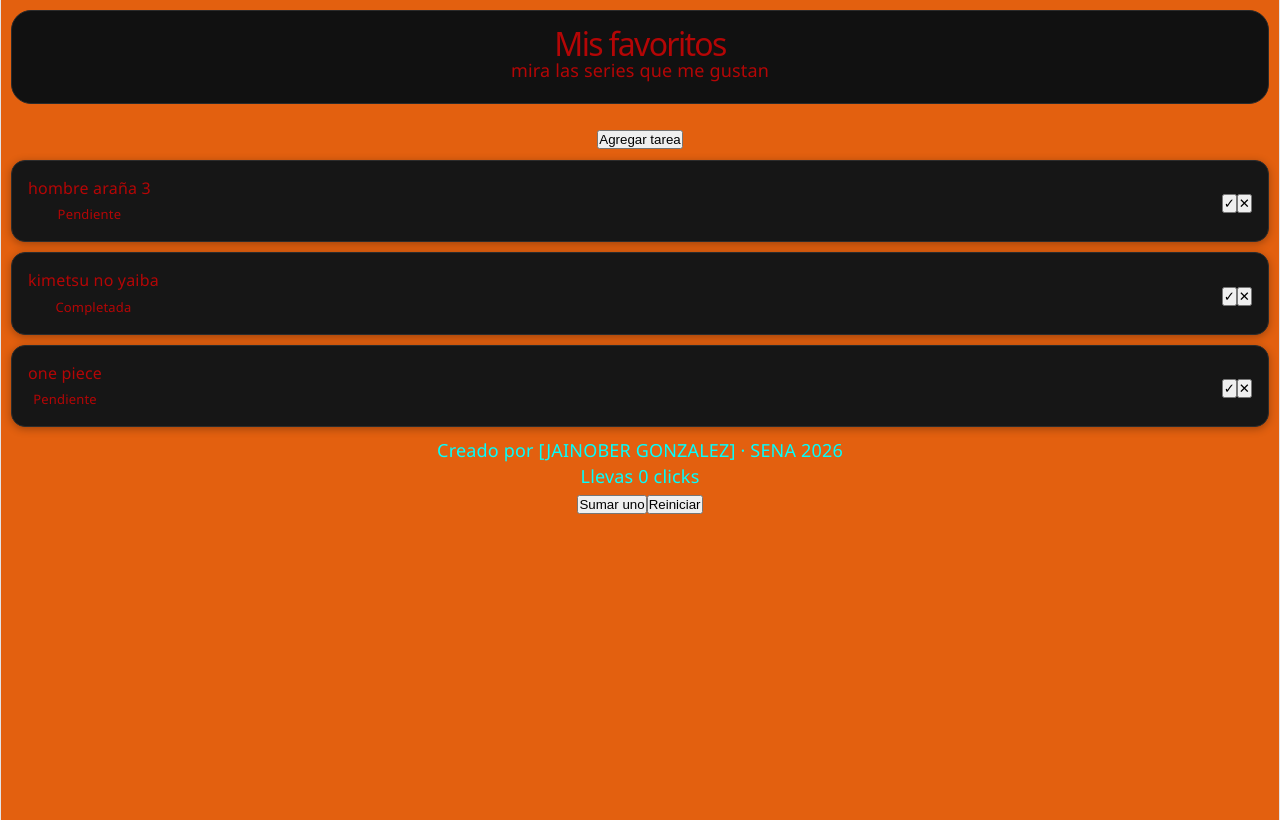
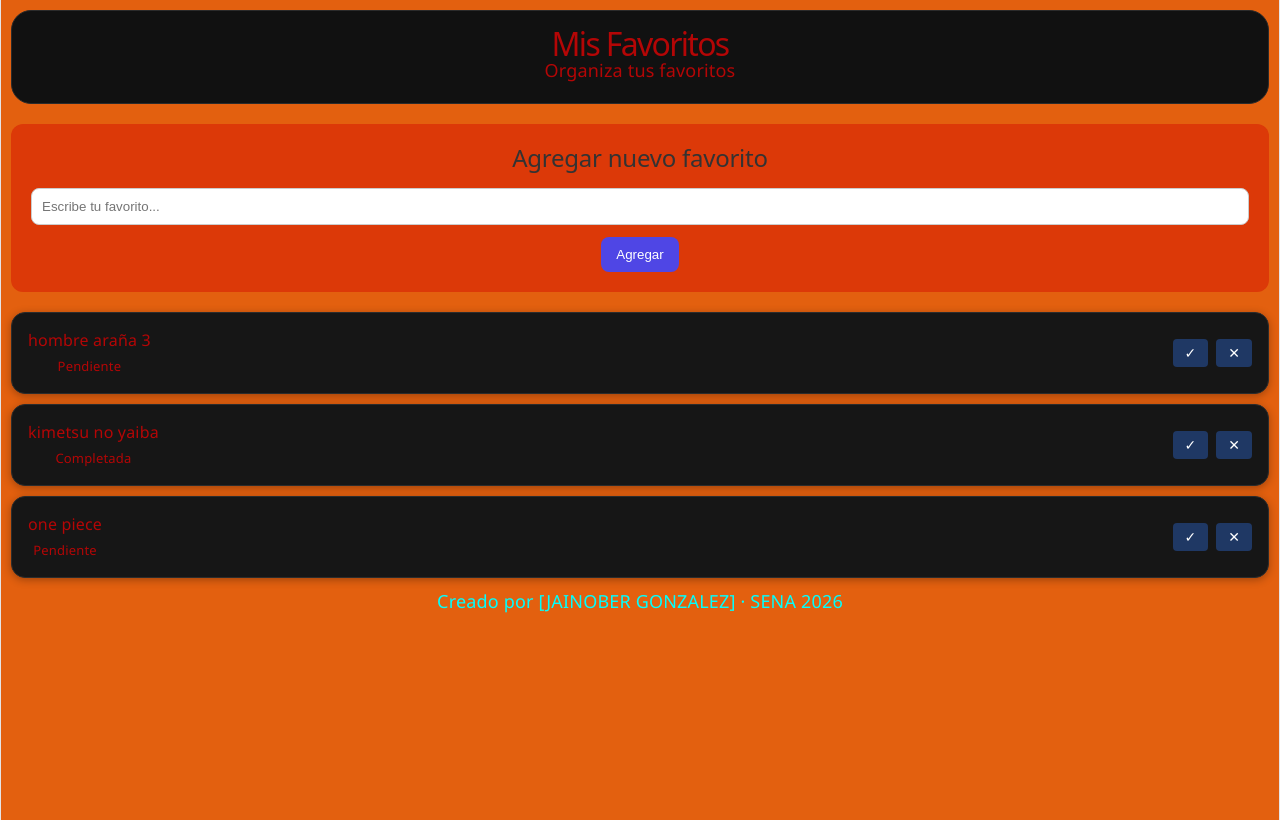
Before and after one commit to jainobergonzaleztorres-tech/MIS-PASATIEMPOS-FAVORITOS, a React (Vite) app in the folder my-app/: page / in a window 1280 px wide. Built offline with nearby package versions, Linux system fonts and the light colour scheme.

Commit message:
Implementar funcion agregarTarea con useState y props

```diff
--- a/my-app/src/App.jsx
+++ b/my-app/src/App.jsx
@@ -1,37 +1,60 @@
-// App.jsx — array con datos quemados (hardcoded)
+// Importar useState para manejar el estado
 import { useState } from 'react'
+
+// Importar los componentes
 import Encabezado from './mis_componentes/Encabezado'
 import Formulario from './mis_componentes/Formulario'
-import Item from './mis_componentes/Item'
 import Lista from './mis_componentes/Lista'
 import PiePagina from './mis_componentes/PiePagina'
-import Contador from './mis_componentes/Contador'
+
+// Importar estilos
 import './App.css'
+
 function App() {
-  // Datos de ejemplo que simulan estar guardados
-  const [mostrarFormulario, setMostrarFormulario] = useState(false)
-  const entretenimiento = [
+
+  // Estado que guarda los favoritos
+  const [favoritos, setFavoritos] = useState([
     { id: 1, texto: "hombre araña 3", completada: false },
     { id: 2, texto: "kimetsu no yaiba", completada: true },
     { id: 3, texto: "one piece", completada: false }
-  ]
+  ])
+
+  // Función para agregar un nuevo favorito
+  const agregarFavorito = (textoNuevo) => {
+
+    // Crear el nuevo objeto favorito
+    const favoritoNuevo = {
+      id: crypto.randomUUID(),      // ID único basado en la fecha actual
+      texto: textoNuevo,   // Texto escrito en el formulario
+      completada: false    // Empieza sin completar
+    }
+
+    // Crear un nuevo array con los favoritos actuales
+    // y agregar el nuevo favorito al final
+    setFavoritos((prev) => [...prev, favoritoNuevo])
+  }
+
   return (
     <div className="app">
+
+      {/* Encabezado de la aplicación */}
       <Encabezado
-        titulo="Mis favoritos"
-        subtitulo="mira las series que me gustan"
+        titulo="Mis Favoritos"
+        subtitulo="Organiza tus favoritos"
       />
-      <button
-      onClick={() => setMostrarFormulario(!mostrarFormulario)}
-      className="boton-toggle">
-      {mostrarFormulario ? 'Ocultar formulario' : 'Agregar tarea'}
-      </button>
-      {mostrarFormulario && <Formulario />}
-      <Lista entretenimiento={entretenimiento} />
+
+      {/* Formulario que envía nuevos favoritos */}
+      <Formulario alAgregar={agregarFavorito} />
+
+      {/* Lista que muestra los favoritos */}
+      <Lista favoritos={favoritos} />
+
+      {/* Pie de página */}
       <PiePagina />
-      <Contador/>
 
     </div>
   )
 }
+
+// Exportar el componente principal
 export default App
--- a/my-app/src/mis_componentes/Contador.jsx
+++ /dev/null
@@ -1,18 +0,0 @@
-// Contador.jsx — ejemplo didactico
-import { useState } from 'react'
-function Contador() {
- // contador es el valor actual; setContador es la funcion para cambiarlo
- const [contador, setContador] = useState(0)
- return (
- <div>
- <p>Llevas {contador} clicks</p>
- <button onClick={() => setContador(contador + 1)}>
- Sumar uno
- </button>
- <button onClick={() => setContador(0)}>
- Reiniciar
- </button>
- </div>
- )
-}
-export default Contador
--- a/my-app/src/mis_componentes/Formulario.jsx
+++ b/my-app/src/mis_componentes/Formulario.jsx
@@ -1,22 +1,23 @@
-// Formulario.jsx — version con onSubmit
+// Formulario.jsx — recibe alAgregar y la llama al enviar
 import { useState } from 'react'
 import './Formulario.css'
 
-function Formulario() {
+function Formulario({ alAgregar }) {
   const [nuevaTarea, setNuevaTarea] = useState("")
 
   const manejarEnvio = (evento) => {
-    // Evita que la pagina se recargue
     evento.preventDefault()
 
-    // Validacion simple
     if (nuevaTarea.trim() === "") {
-      alert("Por favor escribe algo")
+      alert("Por favor escribe un favorito antes de Agregar.")
       return
     }
 
-    alert(`Favorito capturado: ${nuevaTarea}`)
-    setNuevaTarea("") // limpia el input
+    // Llamar a la funcion que vino del padre
+    alAgregar(nuevaTarea)
+
+    // Limpiar el input
+    setNuevaTarea("")
   }
 
   return (
@@ -26,10 +27,11 @@ function Formulario() {
         type="text"
         value={nuevaTarea}
         onChange={(e) => setNuevaTarea(e.target.value)}
-        placeholder="Escribe algo..."
-      />      <button type="submit">Agregar</button>
+        placeholder="Escribe tu favorito..."
+      />
+      <p>{nuevaTarea}</p>
+      <button type="submit">Agregar</button>
     </form>
   )
 }
-
 export default Formulario
--- a/my-app/src/mis_componentes/Item.css
+++ b/my-app/src/mis_componentes/Item.css
@@ -38,3 +38,28 @@
   background-color: #fff3cd;
   border-color: #ffc107;
 }
+/* Item.css — agregar al final */
+.item {
+  display: flex;
+  justify-content: space-between;
+  align-items: center;
+}
+
+.item__acciones {
+  display: flex;
+  gap: 8px;
+}
+
+.item__acciones button {
+  padding: 6px 12px;
+  border: none;
+  border-radius: 4px;
+  cursor: pointer;
+  font-size: 14px;
+  background-color: #1F3864;
+  color: white;
+}
+
+.item__acciones button:hover {
+  opacity: 0.85;
+}
--- a/my-app/src/mis_componentes/Lista.jsx
+++ b/my-app/src/mis_componentes/Lista.jsx
@@ -1,12 +1,13 @@
-// Lista.jsx — recibe tareas y pinta un Item por cada una
 import Item from './Item'
-function Lista({ entretenimiento }) {
+
+function Lista({ favoritos }) {
   return (
     <ul className="lista">
-      {entretenimiento.map(entretenimiento => (
-        <Item key={entretenimiento.id} tarea={entretenimiento} />
+      {favoritos.map(favorito => (
+        <Item key={favorito.id} tarea={favorito} />
       ))}
     </ul>
   )
 }
+
 export default Lista
```
